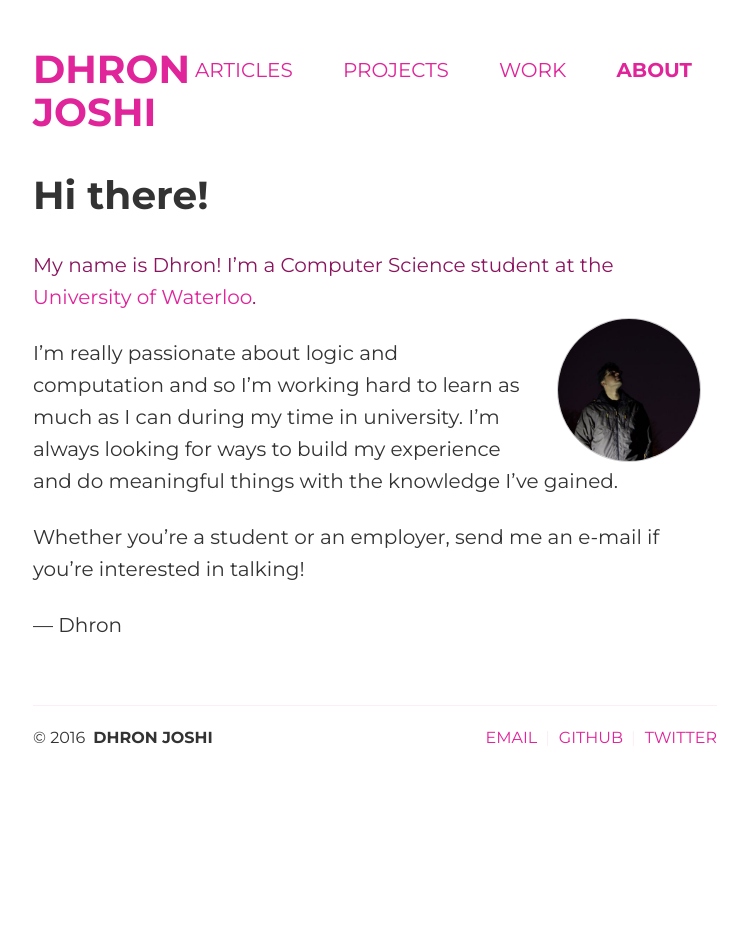
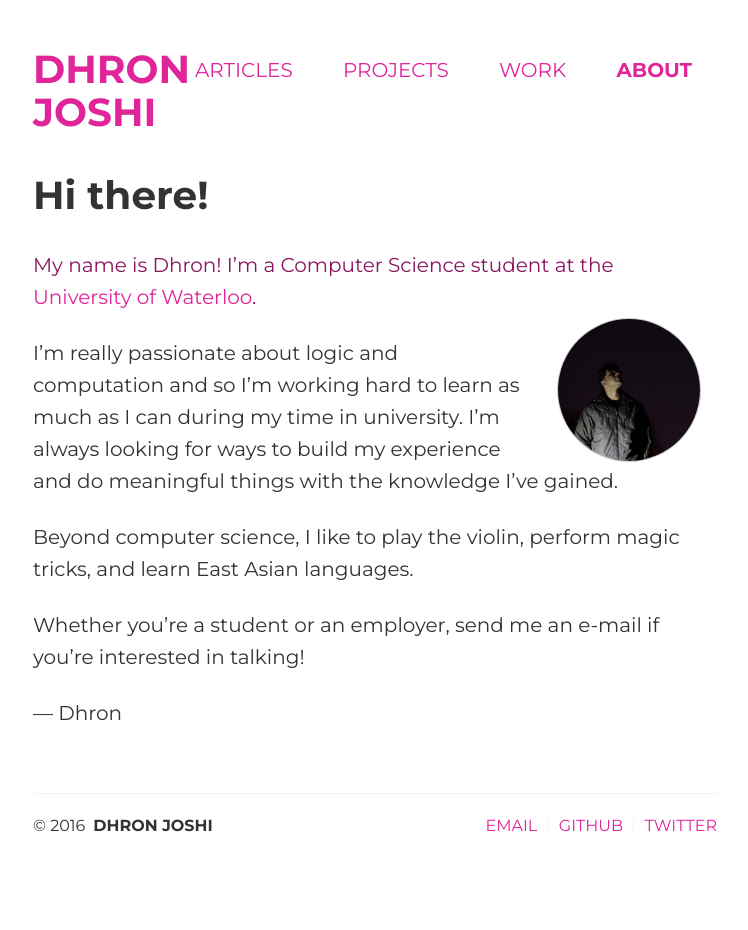
Before and after one commit to Dhron/dhron.github.io, a Jekyll site: the page built from _pages/about.md, in a window 1280 px wide. Shown: the whole page, without its empty margins (265-1013 px from the left). Built offline with Jekyll 4.4.1, drawn with Linux system fonts in a browser that asks for light colours; before the commit the page ends 900 px from its top, so only the background shows below that.

Commit message:
update about

```diff
--- a/_pages/about.md
+++ b/_pages/about.md
@@ -19,6 +19,8 @@ permalink: /about/
 
 I'm really passionate about logic and computation and so I'm working hard to learn as much as I can during my time in university. I'm always looking for ways to build my experience and do meaningful things with the knowledge I've gained.
 
+Beyond computer science, I like to play the violin, perform magic tricks, and learn East Asian languages.
+
 Whether you're a student or an employer, send me an e-mail if you're interested in talking!
 
 &mdash; Dhron
```
